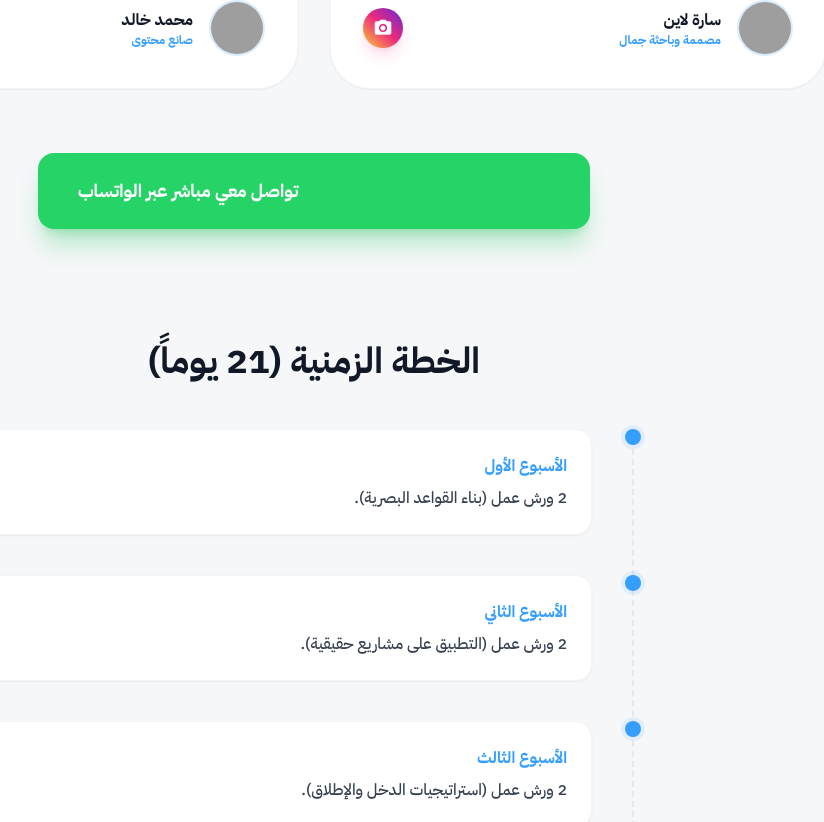
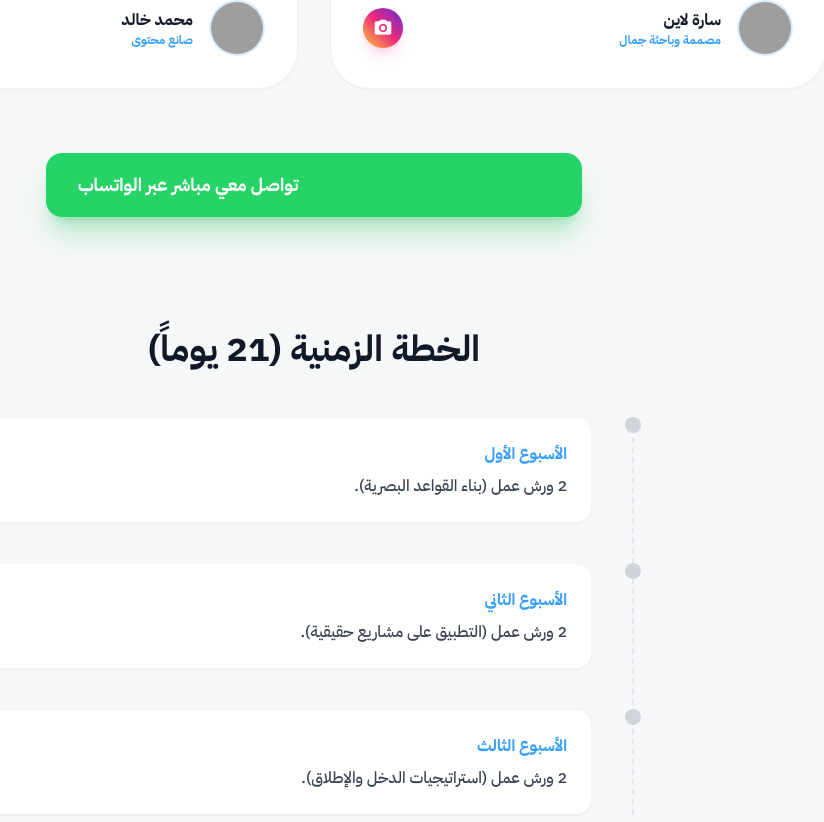
Before and after one commit to youssefhelles/design-coaching-system, a React (Vite) app: page / in a window 1280 px wide. Shown: the part 3258-4080 px from the top of the page, without its empty margins (326-1150 px from the left). Built offline with nearby package versions, Linux system fonts and the light colour scheme; grey boxes are pictures that could not be loaded.

Commit message:
feat: Implement timeline scroll animation
Adds a scroll-based animation to the timeline component, visually indicating progress as the user scrolls. Updates metadata and constants to reflect the removal of AI assistant features and refine descriptions.

```diff
--- a/App.tsx
+++ b/App.tsx
@@ -148,8 +148,30 @@ const App: React.FC = () => {
   const [selectedOption, setSelectedOption] = useState('');
   const [isSubmitting, setIsSubmitting] = useState(false);
   const [openFaqIndex, setOpenFaqIndex] = useState<number | null>(null);
+  const [timelineProgress, setTimelineProgress] = useState(0);
+  const timelineRef = useRef<HTMLDivElement>(null);
 
   useRevealOnScroll();
+
+  useEffect(() => {
+    const updateTimelineProgress = () => {
+      if (timelineRef.current) {
+        const rect = timelineRef.current.getBoundingClientRect();
+        const windowHeight = window.innerHeight;
+
+        // Calculate progress based on where the timeline container is relative to the center of the viewport
+        const start = rect.top;
+        const height = rect.height;
+        const progress = Math.max(0, Math.min(1, (windowHeight / 2 - start) / height));
+
+        setTimelineProgress(progress);
+      }
+    };
+
+    window.addEventListener('scroll', updateTimelineProgress);
+    updateTimelineProgress(); // Check on mount
+    return () => window.removeEventListener('scroll', updateTimelineProgress);
+  }, []);
 
   const RECIPIENT = "ye444sf@gmail.com";
   const WHATSAPP_URL = 'https://wa.me/972597713882';
@@ -423,10 +445,10 @@ const App: React.FC = () => {
           <div className="mt-16 text-center reveal-on-scroll">
             <button
               onClick={openWhatsApp}
-              className="inline-flex items-center justify-center gap-3 bg-[#25D366] hover:bg-[#20ba5a] text-white font-black px-5 sm:px-10 py-4 sm:py-5 rounded-2xl shadow-xl shadow-green-500/30 transition-all hover:scale-105 active:scale-95 group mx-auto max-w-[90%] sm:max-w-max"
+              className="inline-flex items-center justify-center gap-3 bg-[#25D366] hover:bg-[#20ba5a] text-white font-black px-5 sm:px-8 py-3 sm:py-3.5 rounded-2xl shadow-xl shadow-green-500/30 transition-all hover:scale-105 active:scale-95 group mx-auto max-w-[90%] sm:max-w-max"
             >
-              <span className="material-icons-round text-2xl sm:text-3xl transition-transform group-hover:rotate-12">whatsapp</span>
-              <span className="text-sm sm:text-lg">تواصل معي مباشر عبر الواتساب</span>
+              <span className="material-icons-round text-2xl sm:text-3xl transition-transform group-hover:rotate-12 flex items-center">whatsapp</span>
+              <span className="text-sm sm:text-lg leading-none flex items-center h-full">تواصل معي مباشر عبر الواتساب</span>
             </button>
           </div>
         </section>
@@ -435,10 +457,16 @@ const App: React.FC = () => {
         <section id="timeline-section" className="mb-28 scroll-mt-24 reveal-on-scroll">
           <div className="max-w-2xl mx-auto">
             <h2 className="text-2xl md:text-4xl font-black text-gray-900 dark:text-white mb-12 text-center">الخطة الزمنية (21 يوماً)</h2>
-            <div className="relative border-r-2 border-dashed border-gray-200 dark:border-gray-800 mr-4 space-y-10">
+            <div ref={timelineRef} className="relative border-r-2 border-dashed border-gray-200 dark:border-gray-800 mr-4 space-y-10">
+              {/* Progress Line Overlay */}
+              <div
+                className="absolute right-[-2px] top-0 w-[2px] bg-primary transition-all duration-300 ease-out z-10"
+                style={{ height: `${timelineProgress * 100}%` }}
+              ></div>
+
               {TIMELINE.map((step, idx) => (
                 <div key={step.id} className="relative pr-10 group" style={{ transitionDelay: `${idx * 200}ms` }}>
-                  <div className="absolute -right-[9px] top-0 w-4 h-4 rounded-full bg-primary ring-4 ring-primary/10 transition-transform group-hover:scale-150 duration-500"></div>
+                  <div className={`absolute -right-[9px] top-0 w-4 h-4 rounded-full transition-all duration-500 ring-4 z-20 ${timelineProgress > (idx / (TIMELINE.length - 1)) ? 'bg-primary ring-primary/20 scale-125' : 'bg-gray-300 dark:bg-gray-700 ring-transparent group-hover:bg-primary'}`}></div>
                   <div className="bg-white dark:bg-surface-dark p-6 rounded-2xl border border-gray-100 dark:border-gray-800 shadow-sm transition-all group-hover:border-primary group-hover:shadow-lg">
                     <h3 className="font-black text-primary text-base mb-2">{step.week}</h3>
                     <p className="text-gray-700 dark:text-gray-300 text-sm md:text-base font-medium leading-relaxed">{step.detail}</p>
--- a/constants.ts
+++ b/constants.ts
@@ -149,7 +149,7 @@ export const CHANGELOG = [
   {
     type: 'Upcoming',
     title: 'تحديثات كثيرة قريباً',
-    description: 'نعمل حالياً على تطوير مميزات جديدة لنظام المصمم المحترف ستنطلق تباعاً.',
+    description: 'نعمل حالياً على تطوير مميزات جديدة لنظام المصمم المحترف ستنطلق تباعاً لتعزيز تجربتكم التدريبية.',
     date: 'قريباً'
   }
 ];
--- a/metadata.json
+++ b/metadata.json
@@ -1,7 +1,5 @@
 {
   "name": "The System - Design Training",
-  "description": "A high-end 1-on-1 design training platform landing page featuring a structured three-phase methodology and AI-powered design career assistant.",
-  "requestFramePermissions": [
-    "microphone"
-  ]
+  "description": "A high-end 1-on-1 design training platform landing page featuring a structured three-phase methodology.",
+  "requestFramePermissions": []
 }
```
